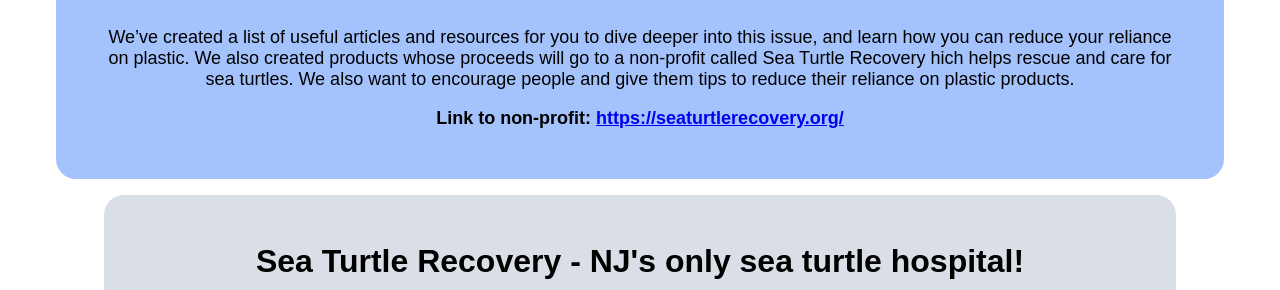
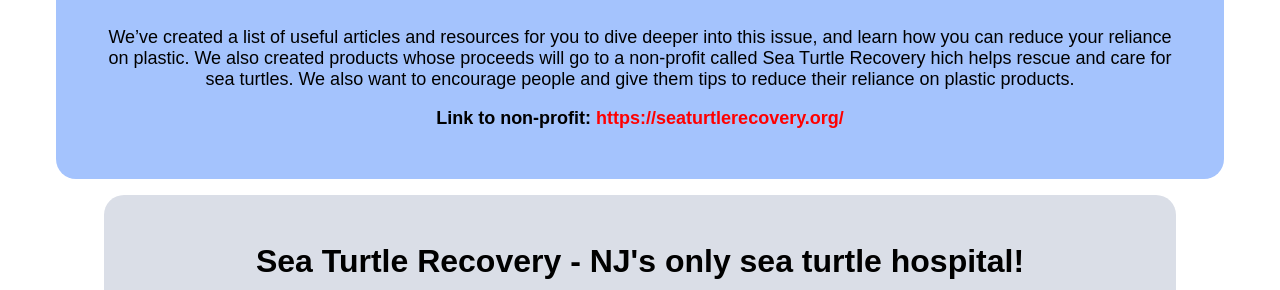
Before and after one commit to alecardena/The-Silent-Sufferers, a plain HTML site: page index.html in a window 1280 px wide. Shown: the part 2256-2546 px from the top of the page. Drawn offline with nearby package versions, Linux system fonts and the light colour scheme; files whose address does not match are found by name.

Commit message:
style link of spreadshop website on merch page

```diff
--- a/css/style.css
+++ b/css/style.css
@@ -33,6 +33,16 @@ h1 {
 
 .description p {
     font-size: 18px;
+}
+
+.description a{
+    text-decoration: none;
+    color: red;
+}
+
+.description a:hover{
+    color: aqua;
+    text-decoration: underline;
 }
 
 h2 {
```
